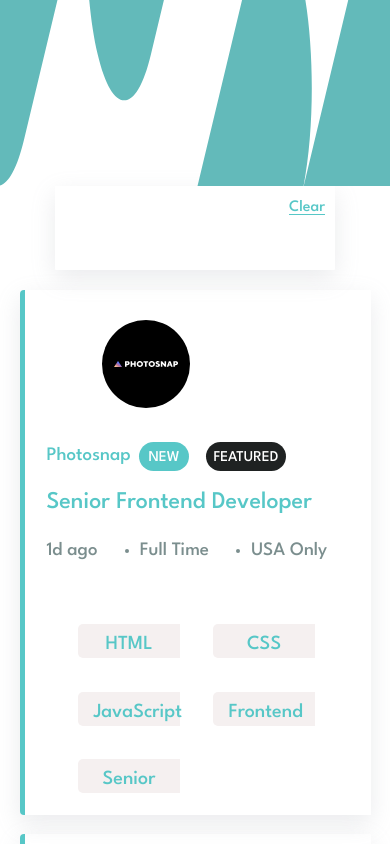
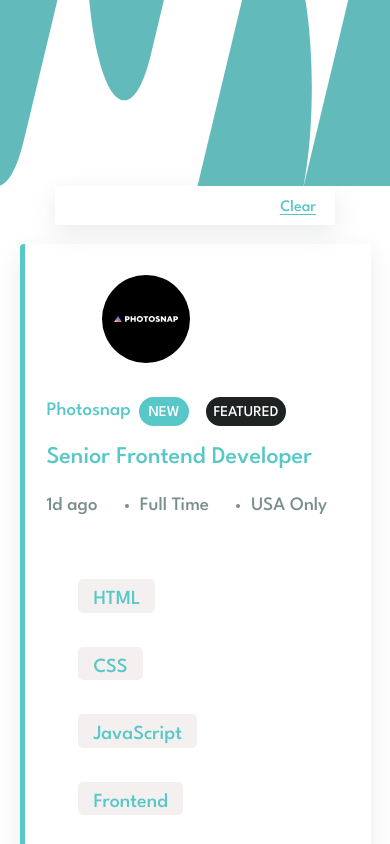
Before and after one commit to kurtveil/job-listings, an Angular app: page / in a window 390 px wide. Shown: the top 844 px of the page. Built offline with nearby package versions, Linux system fonts and the light colour scheme.

Commit message:
[ADD] added responsive and remove filter

```diff
--- a/src/app/components/home/home.component.html
+++ b/src/app/components/home/home.component.html
@@ -1,15 +1,20 @@
-<img src="../../../assets/images/bg-header-desktop.svg" alt="" style="width: 100%; margin: 0; height: 22vh;">
+<div >
+    <div class="img-bg">
+        <img src="../../../assets/images/bg-header-desktop.svg" alt="" class="bg-image">
+    </div>
 
-<div class="container-select">
-    <ul class="box-role">
+    <div class="container-select row">
+        <ul class="box-role row ">
             <div class="name-role" *ngFor="let item of itemsFilter">
-            <div style="margin: 2%; padding: 0 2vh;">{{item}}</div>
-            <button class="button-delete" (click)="removeItem(item)" *ngIf="itemsFilter.length > 0"><img src="../../../assets/images/icon-remove.svg" alt=""
-                    style="width: 20px;"></button>
+                <div  class="item-filter">{{item}}</div>
+                <button class="button-delete" (click)="removeItem(item)" *ngIf="itemsFilter.length > 0">
+                    <img class="icon-remove" src="../../../assets/images/icon-remove.svg" alt=""
+                        >
+                </button>
                     </div>
+                    <div class="clear " (click)="clearFilter()"><div >Clear</div></div>
                 </ul>
 
-    <div class="clear" (click)="clearFilter()"><div>Clear</div></div>
     </div>
 
 
@@ -44,14 +49,12 @@
 
 
         </div>
-    <!-- <ul class="list-label" style="width: 50%;">
-        <div class=" " style="width: 50%;" >
-            <div style="margin-top: 2px; padding: 3px;"></div>
-        </div>
-    </ul> -->
-    <ul class="list-label row">
-        <div class=" languages" *ngFor="let item of job.languages">
-            <div style="margin-top: 2px; padding: 3px; cursor: pointer;" (click)="filter(item)">{{item}}</div>
+
+        <ul class="list-label row" *ngFor="let item of job.languages">
+            <div class="languages" (click)="filter(item)">
+                <div class="filter"  >{{item}}</div>
             </div>
         </ul>
         </div>
+
+</div>
--- a/src/app/components/home/home.component.scss
+++ b/src/app/components/home/home.component.scss
@@ -1,3 +1,34 @@
+@media only screen and (max-width:475px) {
+    .footer-description{
+        width: 34vh;
+    }
+    .container-jobs{
+        height: auto ;
+        margin: 5% !important;
+    }
+    .sub-container{
+        display: block;
+    }
+    .header-title{
+        width: 30vh;
+    }
+    .list{
+        padding: 0;
+    }
+    .container-select{
+        margin: 0 5%;
+        height: auto;
+        width: auto;
+        padding: 0;
+    }
+    .name-role{
+        margin: 0 1px;
+    }
+    .box-role{
+        height: auto;
+    }
+
+  }
 @media only screen and (max-width:708px) {
     .footer-description{
         width: 34vh;
@@ -10,30 +41,32 @@
         display: block !important;
     }
   }
-  @media only screen and (max-width:475px) {
-    .footer-description{
-        width: 34vh;
+  @media only screen and (max-width:908px) {
+
+    .container-jobs{
+        height: auto ;
+        width: auto;
     }
-    .container-jobs{
-        height: auto !important;
-        margin: 5% !important;
-    }
-    .sub-container{
+    .box-role{
         display: block;
-    }
-    .header-title{
-        width: 30vh;
-    }
-    .list{
-        padding: 0;
     }
 
   }
+  @media only screen and (max-width:1440px) {
+
+    .container-jobs{
+        display: block;
+    }
+    .box-role{
+        display: block;
+    }
+
+  }
+
 .container-select {
     border-radius: 1px;
     padding: 5px;
     width: 72%;
-    height: 10vh;
     text-align: center;
     box-shadow: rgba(149, 157, 165, 0.2) 0px 8px 24px;
     margin: 0 14%;
@@ -61,19 +94,27 @@
     font-size: 20px;
     border-radius: 5px 0 0 5px;
     color: hsl(180deg 50.14% 56.08%);
-    margin: 0% 2vh;
+    margin: 5px;
     display: flex;
     justify-content: flex-end;
+    padding: 0;
 
 }
 
 .box-role {
     display: flex;
-    margin: 2vh 5vh;
-    float: left;
+    margin: 1%;
 }
 
 .clear {
+    width: 40px;
+    display: flex;
+    flex: auto;
+    justify-content: flex-end;
+    padding: 0;
+    margin: 1% 2%;
+}
+.clear > div{
     border-bottom: 1px solid;
 }
 
@@ -81,7 +122,6 @@
     border-left: 5px solid hsl(180deg 50.14% 56.08%);
     padding: 5px;
     width: 72%;
-    height: 25vh;
     text-align: center;
     box-shadow: rgba(149, 157, 165, 0.2) 0px 8px 24px;
     margin: 2% 14%;
@@ -92,8 +132,6 @@
 .box-skills,
 .clear {
     color: hsl(180deg 50.14% 56.08%);
-    float: right;
-    margin: 2%;
     cursor: pointer;
     height: 19px;
 }
@@ -134,7 +172,6 @@
     width:39vh;
 }
 .name-title{
-    // font-size: 19px;
     margin: 1vh 0;
 }
 
@@ -173,6 +210,7 @@
 }
 .sub-container{
      margin: 3vh 2vh;
+
 }
 .list, .list-img, .list-label{
     list-style: none;
@@ -187,11 +225,12 @@
 .languages{
     margin: 2vh;
     background-color: rgb(245 240 240);
-    width: 12vh;
+    width: auto;
     height: 4vh;
     font-size: 20px;
-    border-radius: 5px 0 0 5px;
+    border-radius: 5px;
     color: hsl(180deg 50.14% 56.08%);
+    cursor: pointer
 }
 .languages:hover{
     background: hsl(180, 33%, 52%);
--- a/src/app/components/home/home.component.ts
+++ b/src/app/components/home/home.component.ts
@@ -42,12 +42,21 @@
       }
     }
     this.itemsFilter = newArray;
-
-
+   if (this.itemsFilter.length> 0){
+    this.itemsFilter.map(i =>{
+      this.jobs = data;
+      let filtered = this.jobs.filter(a => a.languages.includes(i));
+      this.jobs = filtered;
+    })
+   } else{
+     this.jobs = data;
+   }
   }
 
   filter(item: string) {
-    this.itemsFilter.push(item);
+    if (!this.itemsFilter.includes(item)){
+      this.itemsFilter.push(item);
+    }
     let filtered = this.jobs.filter(a => a.languages.includes(item));
     this.jobs = filtered;
 
--- a/src/styles.scss
+++ b/src/styles.scss
@@ -1,7 +1,19 @@
 /* You can add global styles to this file, and also import other style files */
 @import url('https://fonts.googleapis.com/css2?family=League+Spartan:wght@500&display=swap');
-// @import "~bootstrap/dist/css/bootstrap.css." ;
 body{
+
     margin: 0;
     font-family: 'League Spartan';
 }
+.bg-image{
+    width: 100%; margin: 0; height: 22vh;
+}
+.filter{
+    margin-top: 2px; padding: 3px; ;
+}
+.icon-remove{
+    width: 20px;
+}
+.item-filter{
+    margin: 2%; padding: 0 2vh;
+}
```
Lines whose indentation alone changed are shown as unchanged.
